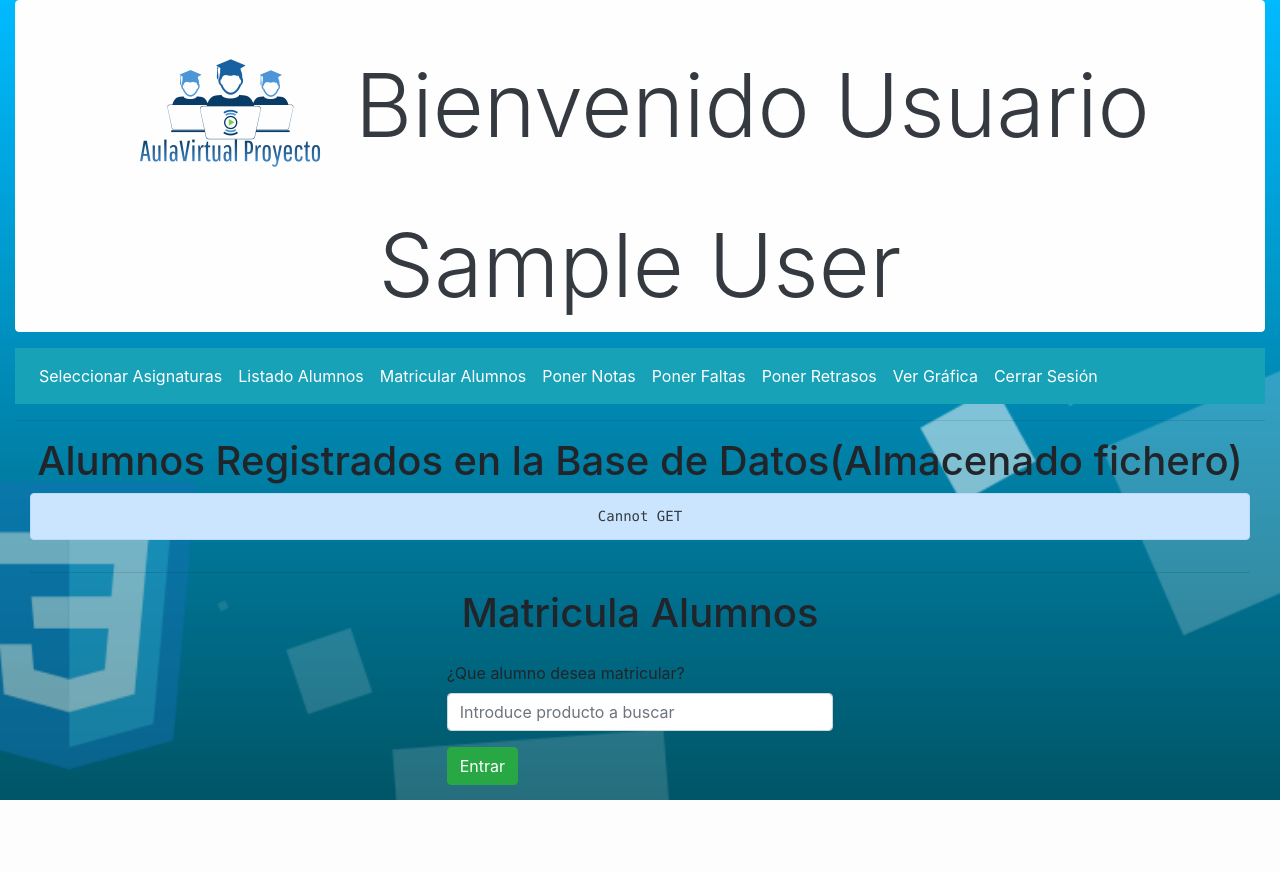
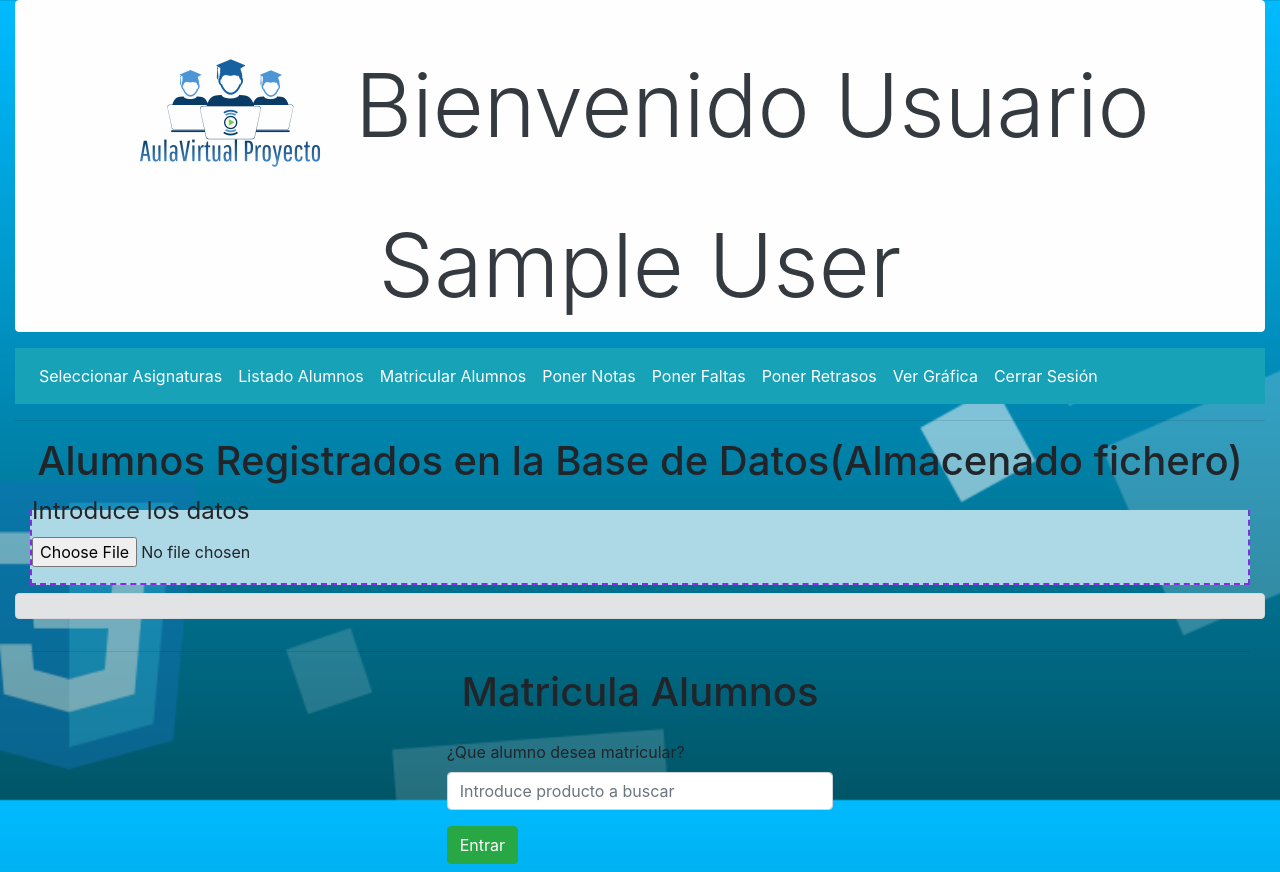
Before and after one commit to Miguel14-git/Proyecto_Fin_De_Grado_DAW, a PHP site: page /Matricula.php in a window 1280 px wide. Before the commit the page ends 800 px from the top, so only its background shows below. Run offline with PHP 8.4, Linux system fonts and the light colour scheme; the visitor is signed in with stand-in values (Sample User, id 1); some libraries are stand-ins or nearby versions.

Commit message:
Página para matricular alumnos

```diff
--- a/Matricula.php
+++ b/Matricula.php
@@ -11,9 +11,11 @@
 <head>
     <meta charset="UTF-8">
     <meta name="viewport" content="width=device-width, initial-scale=1.0,shrink-to-fit=no">
+    <link rel="shortcut icon" href="img/logoAula.png" type="image/png">
     <link rel="stylesheet" href="css/bootstrap.min.css">
     <link rel="stylesheet" href="css/estilo.css">
-    <script src="js/jquery-3.4.1.min.js"></script>
+    <link rel="stylesheet" href="css/grafica.css">
+    <script src="js/jquery-3.5.1.min.js"></script>
     <meta http-equiv="X-UA-Compatible" content="ie=edge">
     <title>Matricula Alumnos</title>
 </head>
@@ -33,10 +35,25 @@
 
 <div class="container-fluid">
 
-        <div class="row">
+<div class="row">
             <div class="col-sm-12">
-            <pre id="alumnos" class="text-center text-dark alert alert-primary"></pre>
-            <h1 id="error"></h1>
+                <fieldset class="insertar">
+                    <legend>Introduce los datos</legend>
+                    <form>
+                        <div class="form-group" draggable="true">
+                            <input type="file" class="from-control-file" id="fichero">
+                        </div>
+                    </form>
+                </fieldset>
+            </div>
+        </div>
+
+        <div class="row mt-2">
+            <div class="col-sm-12 alert alert-secondary">
+
+                <ul id="lista_alumnos" class="list-group">
+
+                </ul>
             </div>
         </div>
         <hr>
@@ -56,24 +73,7 @@
     </div>
 </div>
 
-    <script type="text/javascript">
-            let p = document.getElementById("alumnos");
-            let capaError = document.getElementById("error");
-
-                fetch ("Fichero.txt")
-                    .then(function (respuesta){
-                        return respuesta.text()
-                    })
-
-                    .then (function (texto){
-                        console.log(texto);
-                        p.innerHTML = texto;
-                    })
-
-                    .catch (function (error){
-                        capaError.innerHTML = error;
-                    });
-    </script>
+    <script src="js/matricula.js"></script>
     <script src="js/bootstrap.min.js"></script>
     <script src="js/popper.min.js"></script>
 </body>
```
